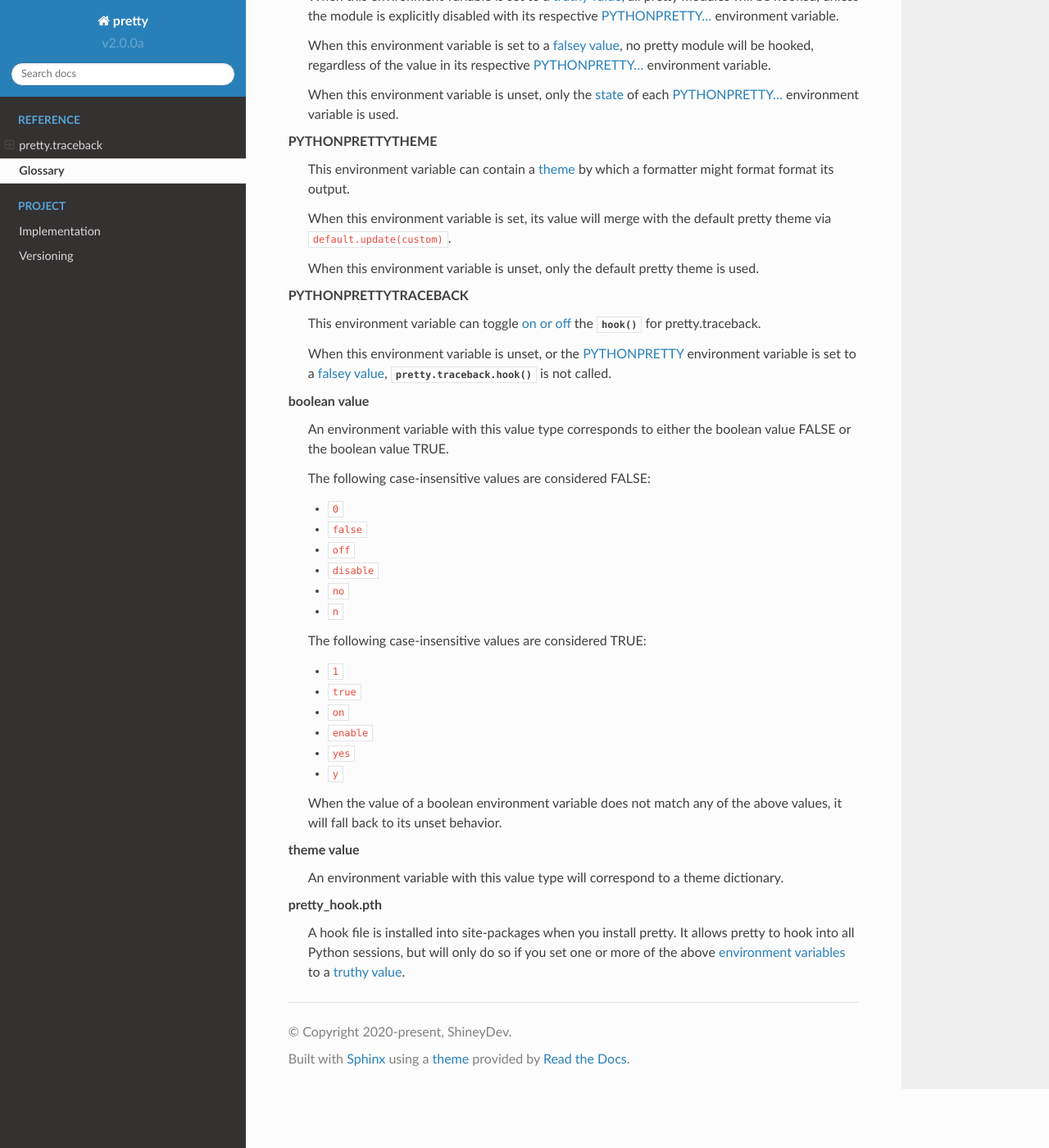
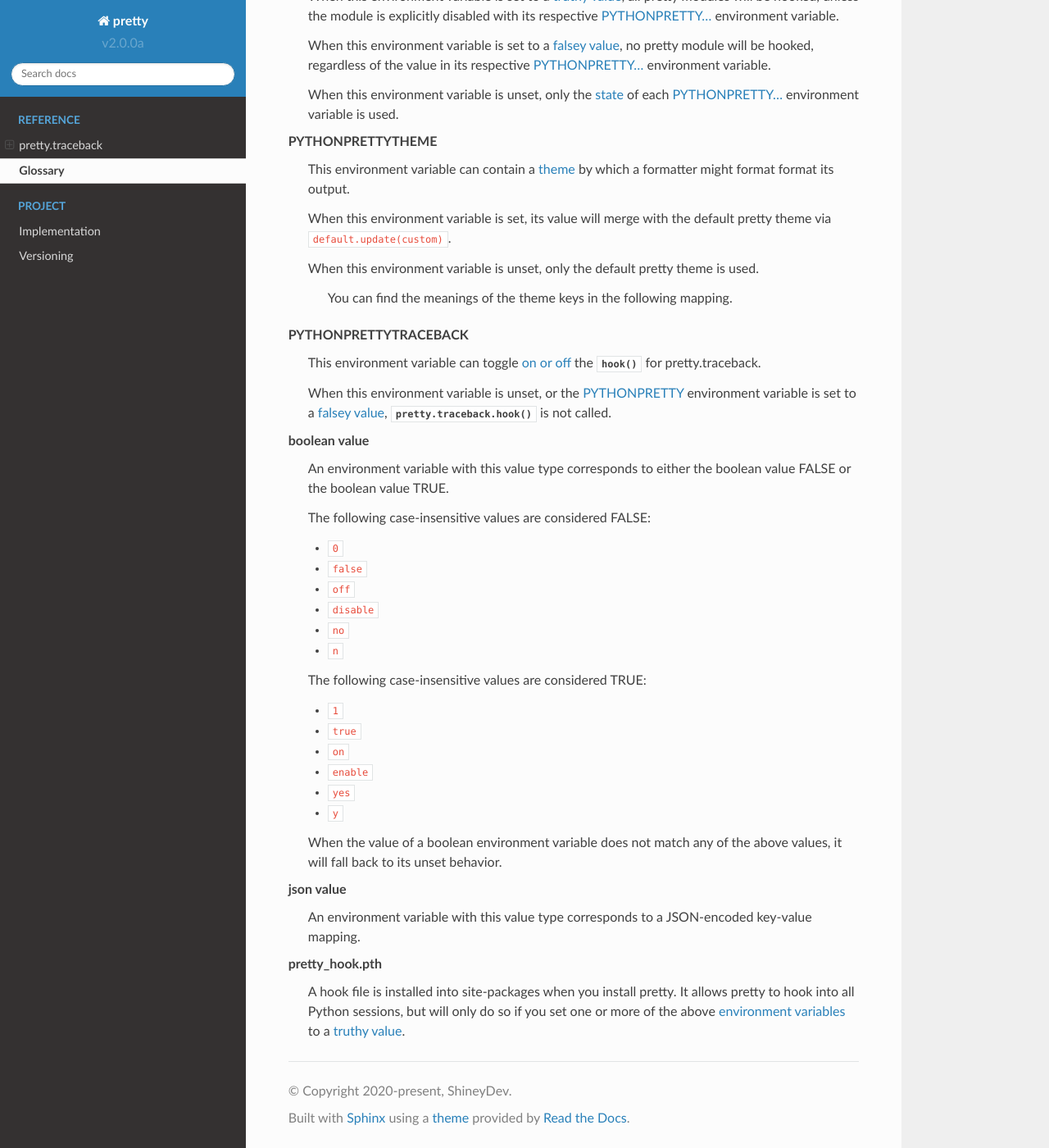
Before and after one commit to ShineyDev/pretty, a Sphinx documentation site: the page built from docs/reference/glossary.rst, in a window 1280 px wide and 1400 px high, scrolled down 243 px. Shown: the whole window at 82% size. Built offline with Sphinx 7.4.7 and the Read the Docs theme 2.0.0, drawn with Linux system fonts in a browser that asks for light colours.

Commit message:
move theme specific documentation into PYTHONPRETTYTHEME glossary entry

```diff
--- a/docs/reference/glossary.rst
+++ b/docs/reference/glossary.rst
@@ -21,13 +21,17 @@ Glossary
 
     PYTHONPRETTYTHEME
 
-        This environment variable can contain a :term:`theme <theme value>` by which a formatter
+        This environment variable can contain a :term:`theme <json value>` by which a formatter
         might format format its output.
 
         When this environment variable is set, its value will merge with the default pretty theme
         via ``default.update(custom)``.
 
         When this environment variable is unset, only the default pretty theme is used.
+
+		You can find the meanings of the theme keys in the following mapping.
+
+		.. TODO
 
     PYTHONPRETTYTRACEBACK
 
@@ -64,11 +68,10 @@ Glossary
         When the value of a boolean environment variable does not match any of the above
         values, it will fall back to its unset behavior.
 
-    theme value
+    json value
 
-        An environment variable with this value type will correspond to a theme dictionary.
-
-        .. TODO
+        An environment variable with this value type corresponds to a JSON-encoded key-value
+        mapping.
 
     pretty_hook.pth
 
```
